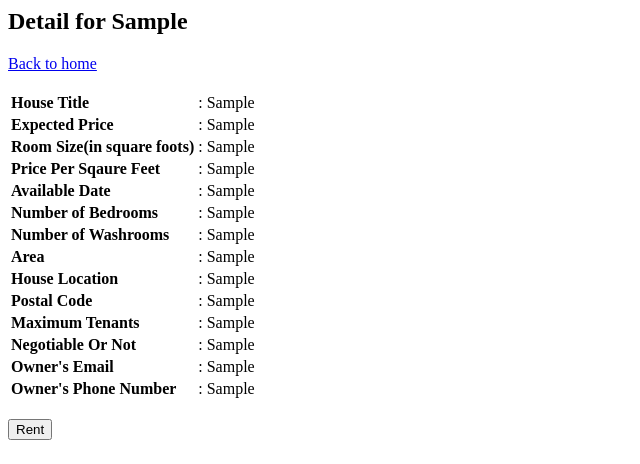
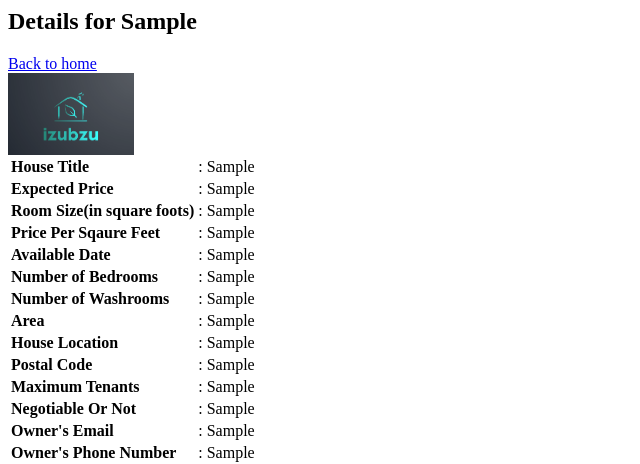
Before and after one commit to elenaaaa11/izubzu, a Django app: template app/templates/app/view.html in a window 1280 px wide. Shown: the top 464 px of the page, without its empty margins (0-640 px from the left). Run offline with Django 3.2, Linux system fonts and the light colour scheme; the template is opened without the code that fills it: most values are stand-ins (such as "Sample title", 1, 10 or a date in 2020).

Commit message:
commit #4

```diff
--- a/app/templates/app/rent.html
+++ b/app/templates/app/rent.html
@@ -16,7 +16,7 @@
             <td>{{ house.2 }}</td>
             <td>{{ house.9 }}</td>
             <td>
-                <a herf="view/{{ house.0 }}"><button>View Details</button></a> |
+                <a herf="view/{{house.0}}"><button>View Details</button></a> |
                 <form method="POST" style="display: inline;">
                 <input type="hidden" name="id" value="{{house.0}}"/>
                 <button onclick="return confirm('Are you sure you want to rent {{house.0}}?');" type="submit" name="action" value="rent">Rent</button>
--- a/app/templates/app/view.html
+++ b/app/templates/app/view.html
@@ -1,8 +1,11 @@
+{% load static %}
 <html>
 <body>
-    <h2>Detail for {{house.0}}</h2>
+    <h2>Details for {{house.0}}</h2>
     <a href="/">Back to home</a>
-    <br/><br/>
+    <br/>
+    <img src="{% static 'app/images/logo.png' %}" width="10%" alt="Izubzu Logo"/>
+    <br/>
     <table style='text-align:left'>
         <tr>
             <th>House Title</th>
```
